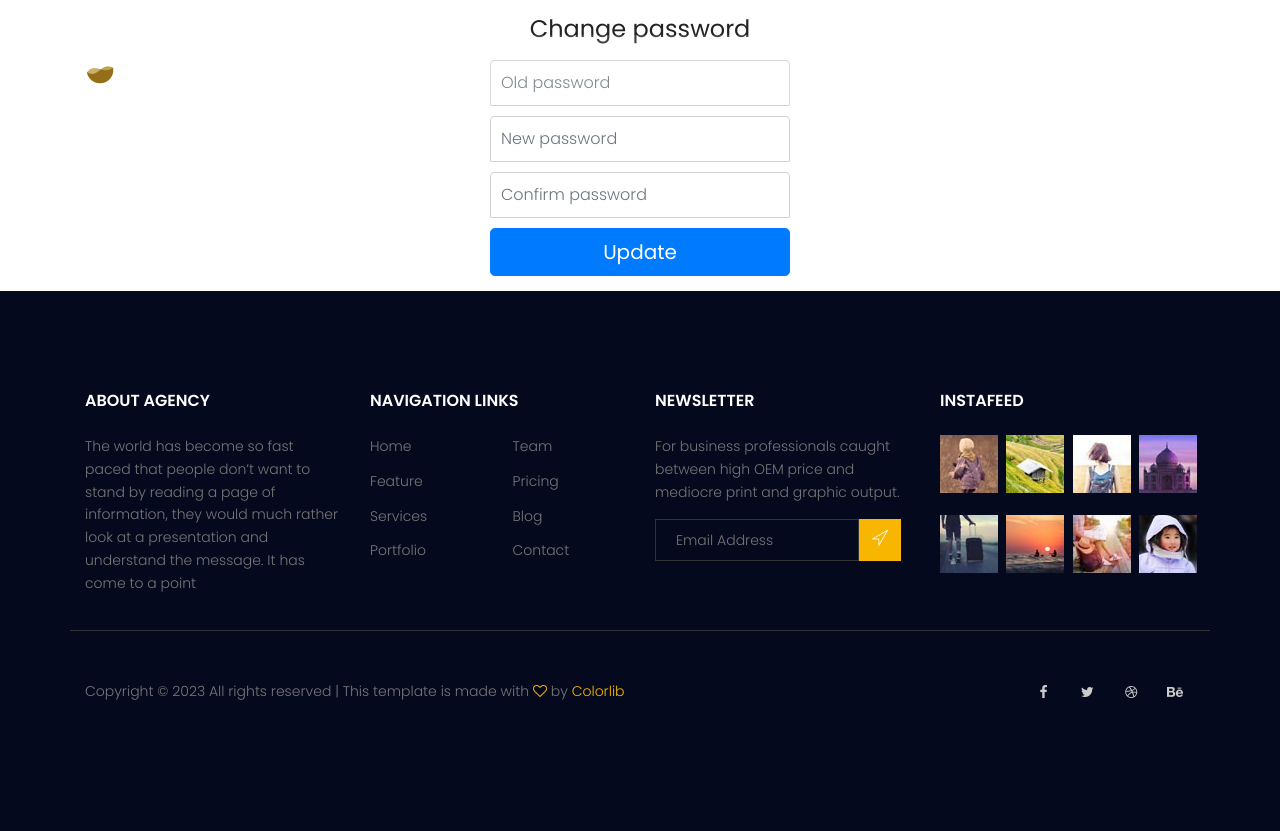
After one commit to negar-toosi/my-website, a Django app: page /password_change/ in a window 1280 px wide. The commit adds this page. Run offline with Django 3.2, Linux system fonts and the light colour scheme; the visitor is signed in with stand-in values (Sample User, id 1); some libraries are stand-ins or nearby versions.

Commit message:
reset password
create password_reset folder in templates folder
in url file i use auth_views function to connect urls with templates and use auth module

```diff
--- a/accounts/urls.py
+++ b/accounts/urls.py
@@ -1,11 +1,13 @@
-from django.urls import path
+from django.urls import path,include
 from . import views
+from django.contrib import admin
 
 
 app_name = 'accounts'
 urlpatterns = [
-    path('login',views.login_views,name='login'),
-    path('logout',views.logout_views,name='logout'),
-    path('signup',views.signup_views,name='signup'),
+    path('login/',views.login_views,name='login'),
+    path('logout/',views.logout_views,name='logout'),
+    path('signup/',views.signup_views,name='signup'),
+    path('password_reset/',views.password_reset_views,name='password_reset'),
 
 ]
--- a/accounts/views.py
+++ b/accounts/views.py
@@ -60,3 +60,6 @@ def signup_views(request):
         return render(request,'accounts/signup.html',context)
     else:
         redirect('/')
+
+def password_reset_views(request):
+    return render(request,'accounts/password_reset_form.html')
--- a/mywebsite/settings.py
+++ b/mywebsite/settings.py
@@ -28,6 +28,9 @@ DEBUG = True
 
 ALLOWED_HOSTS = []
 
+if DEBUG:
+    EMAIL_BACKEND = 'django.core.mail.backends.console.EmailBackend' # During development only
+
 
 # Application definition
 
@@ -51,6 +54,7 @@ INSTALLED_APPS = [
     'taggit',
     'django_summernote',
     'captcha',
+    'password_reset',
 ]
 SITE_ID = 2
 #captcha admin settings
@@ -155,6 +159,8 @@ STATICFILES_DIRS = [BASE_DIR / "statics",]
 # Default primary key field type
 # https://docs.djangoproject.com/en/3.2/ref/settings/#default-auto-field
 
+EMAIL_BACKEND = "django.core.mail.backends.filebased.EmailBackend"
+EMAIL_FILE_PATH = BASE_DIR / "sent_emails"
 DEFAULT_AUTO_FIELD = 'django.db.models.BigAutoField'
 
 INTERNAL_IPS = [
--- a/mywebsite/urls.py
+++ b/mywebsite/urls.py
@@ -23,6 +23,7 @@ from blog.sitemaps import BlogSitemap
 from mysite import views
 import debug_toolbar
 from django.urls import include
+from django.contrib.auth import views as auth_views
 
 sitemaps = {
     'static': StaticViewSitemap,
@@ -40,6 +41,22 @@ urlpatterns = [
     path('robots.txt', include('robots.urls')),
     path('__debug__/', include(debug_toolbar.urls)),
     path('captcha/', include('captcha.urls')),
+    path("accounts/", include("django.contrib.auth.urls")),
+
+    path('password_change/done/', auth_views.PasswordChangeDoneView.as_view(template_name='password_reset/password_change_done.html'),
+        name='password_change_done'),
+
+    path('password_change/', auth_views.PasswordChangeView.as_view(template_name='password_reset/password_change.html'),
+        name='password_change'),
+
+    path('password_reset/done/', auth_views.PasswordResetCompleteView.as_view(template_name='password_reset/password_reset_done.html'),
+     name='password_reset_done'),
+
+    path('reset/<uidb64>/<token>/', auth_views.PasswordResetConfirmView.as_view(), name='password_reset_confirm'),
+    path('password_reset/', auth_views.PasswordResetView.as_view(), name='password_reset'),
+
+    path('reset/done/', auth_views.PasswordResetCompleteView.as_view(template_name='password_reset/password_reset_complete.html'),
+     name='password_reset_complete'),
 
 ]
 urlpatterns += static(settings.STATIC_URL, document_root=settings.STATIC_ROOT)
--- a/templates/accounts/login.html
+++ b/templates/accounts/login.html
@@ -190,6 +190,7 @@
       </label>
     </div>
     <button class="btn btn-primary w-100 py-2" type="submit">Sign in</button>
+    <a href="{% url 'password_reset' %}">password reset</a>
     <p class="mt-5 mb-3 text-body-secondary">&copy; 2017–2023</p>
   </form>
 </main>
--- /dev/null
+++ b/templates/password_reset/password_change.html
@@ -0,0 +1,51 @@
+{% extends 'base.html' %}
+
+{% block content %}
+<style type="text/css">
+  .form-signin {
+    width: 100%;
+    max-width: 330px;
+    padding: 15px;
+    margin: auto;
+  }
+  .form-signin .checkbox {
+    font-weight: 400;
+  }
+  .form-signin .form-control {
+    position: relative;
+    box-sizing: border-box;
+    height: auto;
+    padding: 10px;
+    font-size: 16px;
+  }
+  .form-signin .form-control:focus {
+    z-index: 2;
+  }
+  .form-signin input[type="password"] {
+    margin-bottom: 10px;
+    border-bottom-right-radius: 0;
+    border-bottom-left-radius: 0;
+  }
+  .h3{
+    text-align: center;
+  }
+</style>
+
+
+<form id="id_password_change_form" method="POST" class="form-signin">{% csrf_token %}
+  <h1 class="h3 mb-3 font-weight-normal">Change password</h1>
+    <input name="old_password" class="form-control" placeholder="Old password" type="password" id="id_old_password" required="true">
+    <input name="new_password1" class="form-control" placeholder="New password" type="password" id="id_new_password1" required="true">
+    <input name="new_password2" class="form-control" placeholder="Confirm password" type="password" id="id_new_password2" required="true">
+
+    {% for field in form %}
+      {% for error in field.errors %}
+        <p style="color: red">{{ error }}</p>
+      {% endfor %}
+    {% endfor %}
+
+  <button id="id_submit_btn" class="btn btn-lg btn-primary btn-block" type="submit">Update</button>
+</form>
+
+
+{% endblock %}
--- /dev/null
+++ b/templates/password_reset/password_reset_subject.txt
@@ -0,0 +1 @@
+Open-Chat password reset
```
Also changed, not shown: templates/password_reset/password_change_done.html (added, +11 -0 lines), templates/password_reset/password_reset_complete.html (added, +12 -0 lines), templates/password_reset/password_reset_done.html (added, +19 -0 lines), templates/password_reset/password_reset_email.html (added, +12 -0 lines), templates/password_reset/password_reset_form.html (added, +34 -0 lines), 4 other files.
